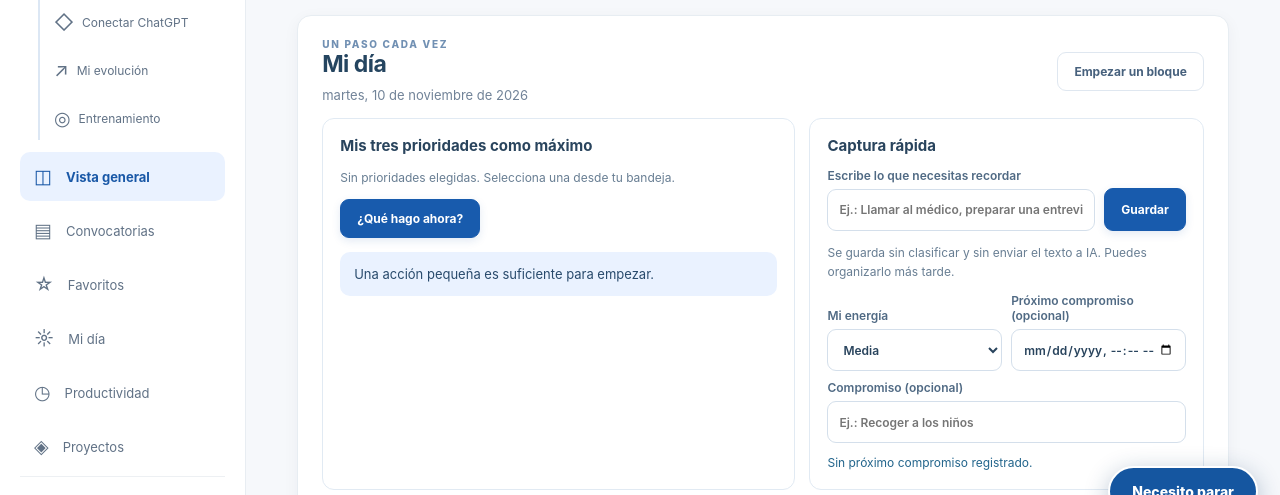
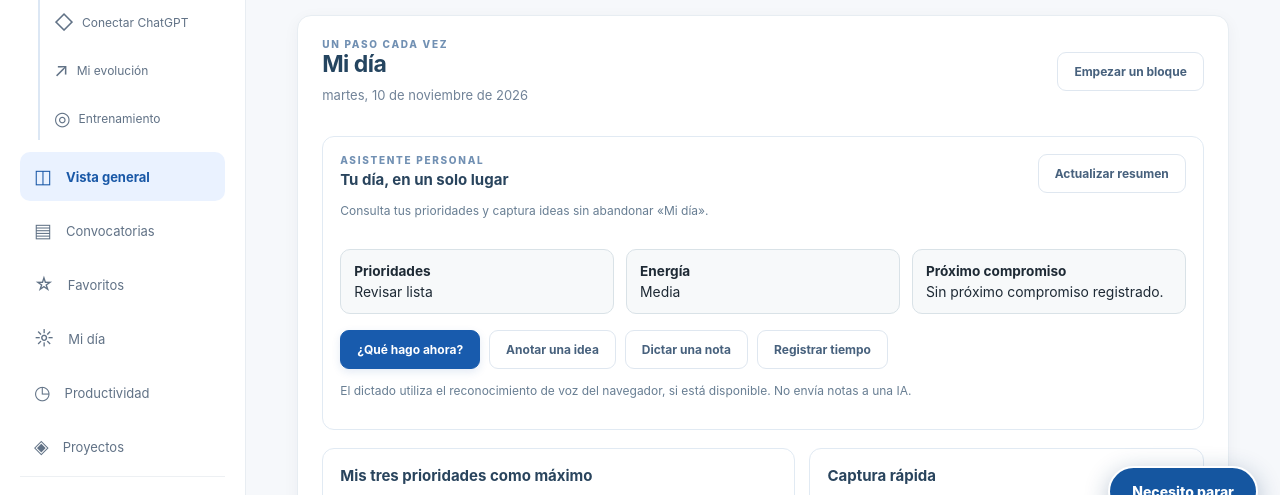
Before and after one commit to josearial-creator/OPOSICVIGO, a plain HTML site: page docs/rumbo/index.html in a window 1280 px wide. Shown: the part 261-756 px from the top of the page. Drawn offline with Linux system fonts and the light colour scheme.

Commit message:
feat(mi-dia): cargar el asistente complementario sin sustituir módulos

```diff
--- a/docs/rumbo/index.html
+++ b/docs/rumbo/index.html
@@ -17,6 +17,8 @@
   <script defer src="sync-chatgpt.js"></script>
   <link rel="stylesheet" href="asistente.css">
   <script defer src="asistente.js"></script>
+  <link rel="stylesheet" href="mi-dia-asistente.css">
+  <script defer src="mi-dia-asistente.js"></script>
   <link rel="stylesheet" href="organizacion.css">
   <script defer src="organizacion.js"></script>
 </head>
```
